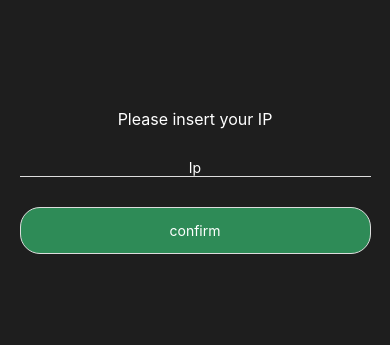
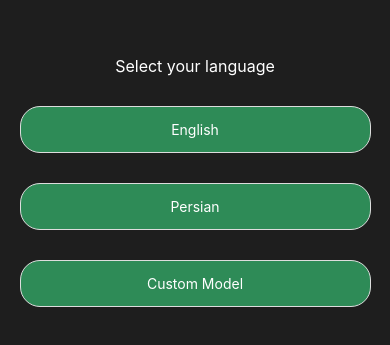
Before and after one commit to OCR-App/Mobile-App, a React Native app: screen /Lang in a window 390 px wide. Shown: the part 241-586 px from the top of the page. Built offline with nearby package versions, Linux system fonts and the light colour scheme.

Commit message:
handle language screen

```diff
--- a/src/navigation/AppNavigator.tsx
+++ b/src/navigation/AppNavigator.tsx
@@ -5,6 +5,7 @@ import HomeScreen from '../screens/HomeScreen';
 import PreviewScreen from '../screens/PreviewScreen';
 import ResultScreen from '../screens/ResultScreen';
 import IpScreen from '../screens/IpScreen';
+import LangScreen from '../screens/LangScreen';
 
 const Stack = createStackNavigator();
 
@@ -25,6 +26,7 @@ const AppNavigator = () => {
           headerShown: false,
         }}>
         <Stack.Screen name="Ip" component={IpScreen} />
+        <Stack.Screen name="Lang" component={LangScreen} />
         <Stack.Screen name="Home" component={HomeScreen} />
         <Stack.Screen name="Preview" component={PreviewScreen} />
         <Stack.Screen name="Result" component={ResultScreen} />
--- a/src/screens/IpScreen/index.tsx
+++ b/src/screens/IpScreen/index.tsx
@@ -11,7 +11,7 @@ const IpScreen: React.FC = ({navigation}: any) => {
   const handleSubmit = () => {
     if (ip.length) {
       dispatch(setAppIp({ip}));
-      navigation.navigate('Home');
+      navigation.navigate('Lang');
     }
   };
 
@@ -25,6 +25,7 @@ const IpScreen: React.FC = ({navigation}: any) => {
           placeholderTextColor="#fff"
           value={ip}
           onChangeText={setIp}
+          keyboardType="numeric"
         />
         <TouchableOpacity style={styles.button} onPress={handleSubmit}>
           <Text style={styles.buttonText}>confirm</Text>
--- /dev/null
+++ b/src/screens/LangScreen/index.tsx
@@ -0,0 +1,44 @@
+import React from 'react';
+import {Text, TouchableOpacity, View} from 'react-native';
+import MainLayout from '../../layouts/MainLayout';
+import styles from './styles';
+import {useAppDispatch} from '../../store/hooks';
+import {setAppLang} from '../../store/Redux/lang/LangSlice';
+
+const LangScreen: React.FC = ({navigation}: any) => {
+  const dispatch = useAppDispatch();
+
+  return (
+    <MainLayout>
+      <View style={styles.container}>
+        <Text style={styles.text}>Select your language</Text>
+        <TouchableOpacity
+          style={styles.button}
+          onPress={() => {
+            dispatch(setAppLang({lang: 'english'}));
+            navigation.navigate('Home');
+          }}>
+          <Text style={styles.buttonText}>English</Text>
+        </TouchableOpacity>
+        <TouchableOpacity
+          style={styles.button}
+          onPress={() => {
+            dispatch(setAppLang({lang: 'persian'}));
+            navigation.navigate('Home');
+          }}>
+          <Text style={styles.buttonText}>Persian</Text>
+        </TouchableOpacity>
+        <TouchableOpacity
+          style={styles.button}
+          onPress={() => {
+            dispatch(setAppLang({lang: 'custom'}));
+            navigation.navigate('Home');
+          }}>
+          <Text style={styles.buttonText}>Custom Model</Text>
+        </TouchableOpacity>
+      </View>
+    </MainLayout>
+  );
+};
+
+export default LangScreen;
--- /dev/null
+++ b/src/screens/LangScreen/styles.ts
@@ -0,0 +1,37 @@
+import {StyleSheet} from 'react-native';
+
+const styles = StyleSheet.create({
+  container: {
+    flex: 1,
+    justifyContent: 'center',
+    alignItems: 'center',
+  },
+  text: {
+    color: '#fff',
+    fontSize: 16,
+  },
+  input: {
+    width: '90%',
+    borderBottomColor: '#ddd',
+    borderBottomWidth: 1,
+    textAlign: 'center',
+    marginTop: 30,
+    color: '#fff',
+  },
+  button: {
+    width: '90%',
+    justifyContent: 'center',
+    alignItems: 'center',
+    borderColor: '#ddd',
+    borderWidth: 1,
+    borderRadius: 20,
+    marginTop: 30,
+    padding: 14,
+    backgroundColor: '#2E8B57',
+  },
+  buttonText: {
+    color: '#fff',
+  },
+});
+
+export default styles;
--- /dev/null
+++ b/src/store/Models/lang.ts
@@ -0,0 +1,3 @@
+export interface LangState {
+  lang: 'persian' | 'english' | 'custom';
+}
--- /dev/null
+++ b/src/store/Redux/lang/LangSlice.ts
@@ -0,0 +1,19 @@
+import {createSlice} from '@reduxjs/toolkit';
+import {LangState} from '../../Models/lang';
+import langReducers from './reducers/langReducers';
+
+const initialState: LangState = {
+  lang: 'english',
+};
+
+const LangSlice = createSlice({
+  name: 'lang',
+  initialState,
+  reducers: {
+    ...langReducers,
+  },
+});
+
+export const {setAppLang} = LangSlice.actions;
+
+export default LangSlice.reducer;
--- /dev/null
+++ b/src/store/Redux/lang/reducers/langReducers.ts
@@ -0,0 +1,13 @@
+import {PayloadAction} from '@reduxjs/toolkit';
+import {LangState} from '../../../Models/lang';
+
+const langReducers = {
+  setAppLang: (
+    state: LangState,
+    action: PayloadAction<{lang: 'english' | 'persian' | 'custom'}>,
+  ) => {
+    state.lang = action.payload.lang;
+  },
+};
+
+export default langReducers;
```
